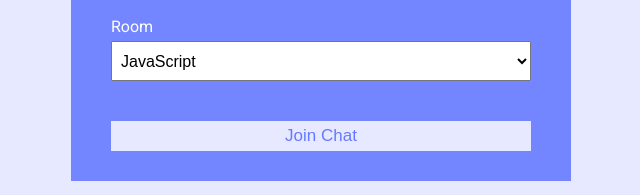
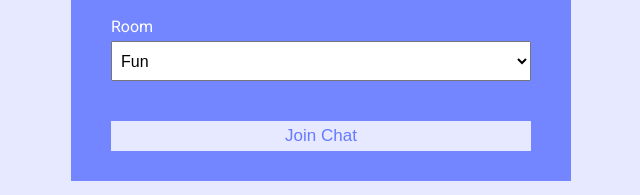
Before and after one commit to akshaypathak2002/chatroombot, a website: page public/index.html in a window 1280 px wide. Shown: the part 255-450 px from the top of the page, 319-959 px from the left. Drawn offline with Linux system fonts and the light colour scheme.

Commit message:
second commit

```diff
--- a/public/index.html
+++ b/public/index.html
@@ -33,12 +33,9 @@
 					<div class="form-control">
 						<label for="room">Room</label>
 						<select name="room" id="room">
-							<option value="JavaScript">JavaScript</option>
-							<option value="Python">Python</option>
-							<option value="PHP">PHP</option>
-							<option value="C#">C#</option>
-							<option value="Ruby">Ruby</option>
-							<option value="Java">Java</option>
+							<option value="Fun">Fun</option>
+							<option value="Study">Study</option>
+							<option value="Masti">Masti</option>
 						</select>
 					</div>
 					<button type="submit" class="btn">Join Chat</button>
```
